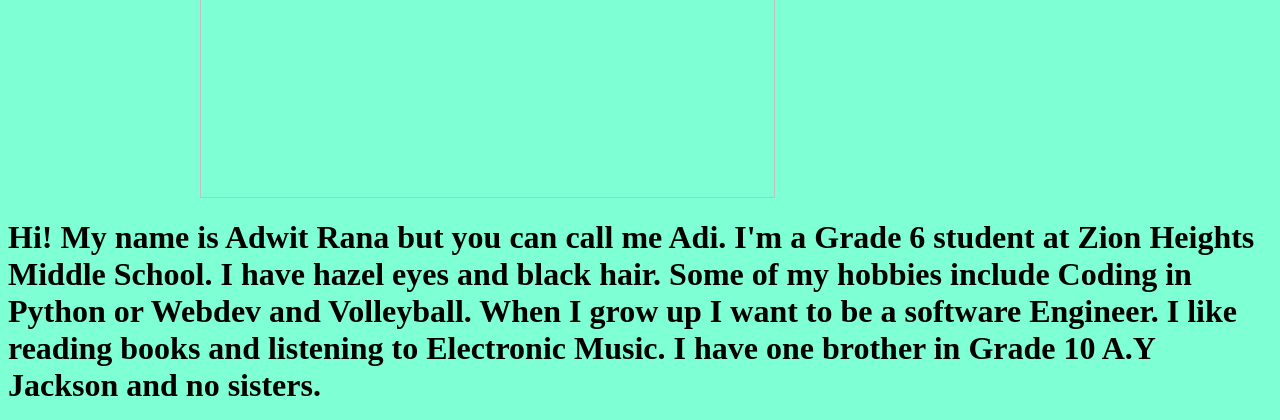
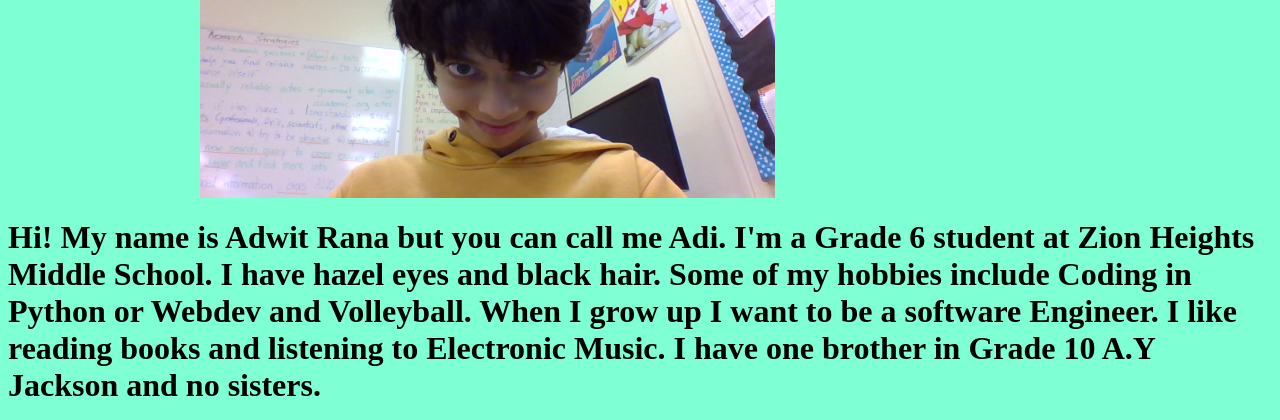
Before and after one commit to Mrplip123/Adi, a plain HTML site: page index.html in a window 1280 px wide. Shown: the part 110-530 px from the top of the page. Drawn offline with Linux system fonts and the light colour scheme.

Commit message:
Update index.html

```diff
--- a/index.html
+++ b/index.html
@@ -23,7 +23,7 @@
     </style>
     <div class="title">
         <h1>Moi -></h1>
-        <img src="../images/WIN_20241102_10_49_03_Pro.jpg" alt="">
+        <img src="IMG_20241118_131604.jpg">
     </div>
     <h1>Hi! My name is Adwit Rana but you can call me Adi. I'm a Grade 6 student at Zion Heights Middle School. I have hazel eyes and black hair. Some of my hobbies include Coding in Python or Webdev and Volleyball. When I grow up I want to be a software Engineer. I like reading books and listening to Electronic Music. I have one brother in Grade 10 A.Y Jackson and no sisters.
     </h1>
```
